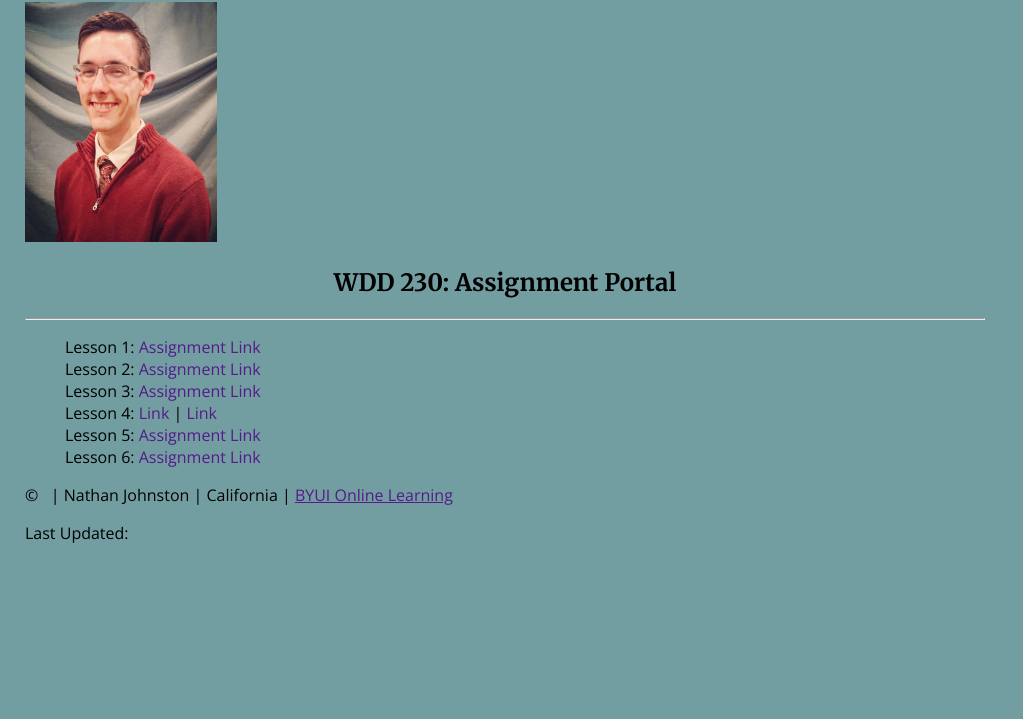
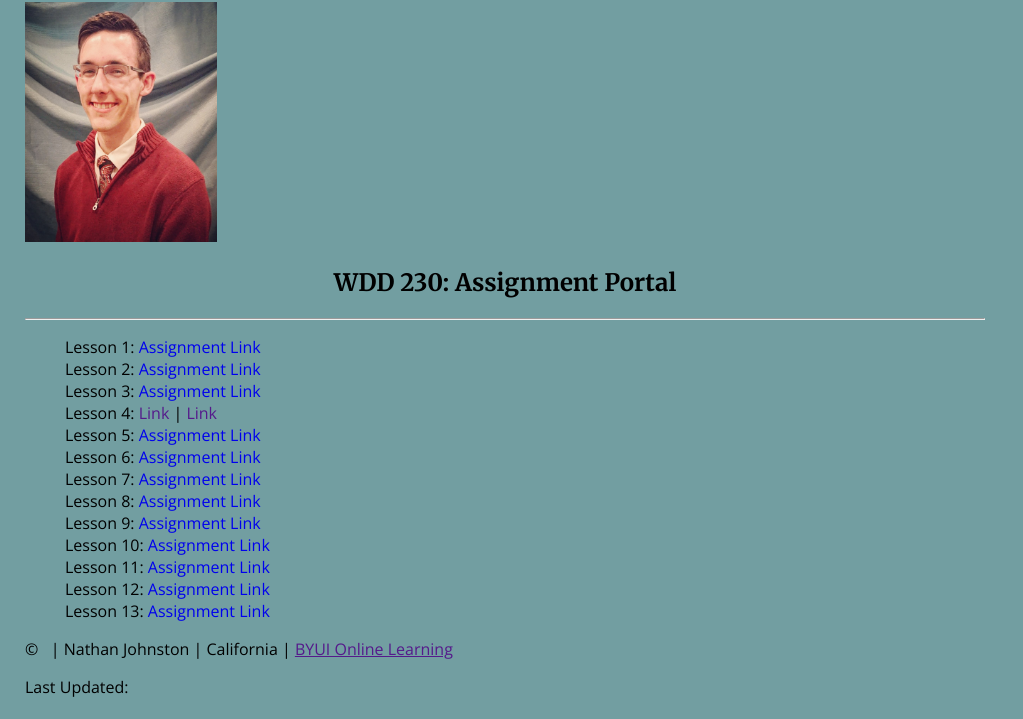
Before and after one commit to Millwr1ght/millwr1ght.github.io, a plain HTML site: page index.html in a window 1280 px wide. Shown: the part 86-805 px from the top of the page, without its empty margins (0-1023 px from the left). Drawn offline with nearby package versions, Linux system fonts and the light colour scheme.

Commit message:
Update index.html

```diff
--- a/index.html
+++ b/index.html
@@ -18,12 +18,19 @@
 					<h2 class="portal-heading">WDD 230: Assignment Portal</h2>
 					<hr>
 					<ul class="portal-list">
-						<li class="portal-list-item">Lesson 1: <a class="portal-link" href="">Assignment Link</a></li>
-						<li class="portal-list-item">Lesson 2: <a class="portal-link" href="">Assignment Link</a></li>
-						<li class="portal-list-item">Lesson 3: <a class="portal-link" href="">Assignment Link</a></li>
+						<li class="portal-list-item">Lesson 1: <a class="portal-link" href="index.html" target="_blank">Assignment Link</a></li>
+						<li class="portal-list-item">Lesson 2: <a class="portal-link" href="../week_02/robbie_robot.js">Assignment Link</a></li>
+						<li class="portal-list-item">Lesson 3: <a class="portal-link" href="https://www.youtube.com/watch?v=dQw4w9WgXcQ">Assignment Link</a></li>
 						<li class="portal-list-item">Lesson 4: <a class="portal-link" href="">Link</a> | <a class="portal-link" href="">Link</a></li>
-						<li class="portal-list-item">Lesson 5: <a class="portal-link" href="">Assignment Link</a></li>
-						<li class="portal-list-item">Lesson 6: <a class="portal-link" href="">Assignment Link</a></li>
+						<li class="portal-list-item">Lesson 5: <a class="portal-link" href="https://www.youtube.com/watch?v=dQw4w9WgXcQ">Assignment Link</a></li>
+						<li class="portal-list-item">Lesson 6: <a class="portal-link" href="https://www.youtube.com/watch?v=dQw4w9WgXcQ">Assignment Link</a></li>
+						<li class="portal-list-item">Lesson 7: <a class="portal-link" href="https://www.youtube.com/watch?v=dQw4w9WgXcQ">Assignment Link</a></li>
+						<li class="portal-list-item">Lesson 8: <a class="portal-link" href="https://www.youtube.com/watch?v=dQw4w9WgXcQ">Assignment Link</a></li>
+						<li class="portal-list-item">Lesson 9: <a class="portal-link" href="https://www.youtube.com/watch?v=dQw4w9WgXcQ">Assignment Link</a></li>
+						<li class="portal-list-item">Lesson 10: <a class="portal-link" href="https://www.youtube.com/watch?v=dQw4w9WgXcQ">Assignment Link</a></li>
+						<li class="portal-list-item">Lesson 11: <a class="portal-link" href="https://www.youtube.com/watch?v=dQw4w9WgXcQ">Assignment Link</a></li>
+						<li class="portal-list-item">Lesson 12: <a class="portal-link" href="https://www.youtube.com/watch?v=dQw4w9WgXcQ">Assignment Link</a></li>
+						<li class="portal-list-item">Lesson 13: <a class="portal-link" href="https://www.youtube.com/watch?v=dQw4w9WgXcQ">Assignment Link</a></li>
 					</ul>
 				</div>
 			</div>
```
